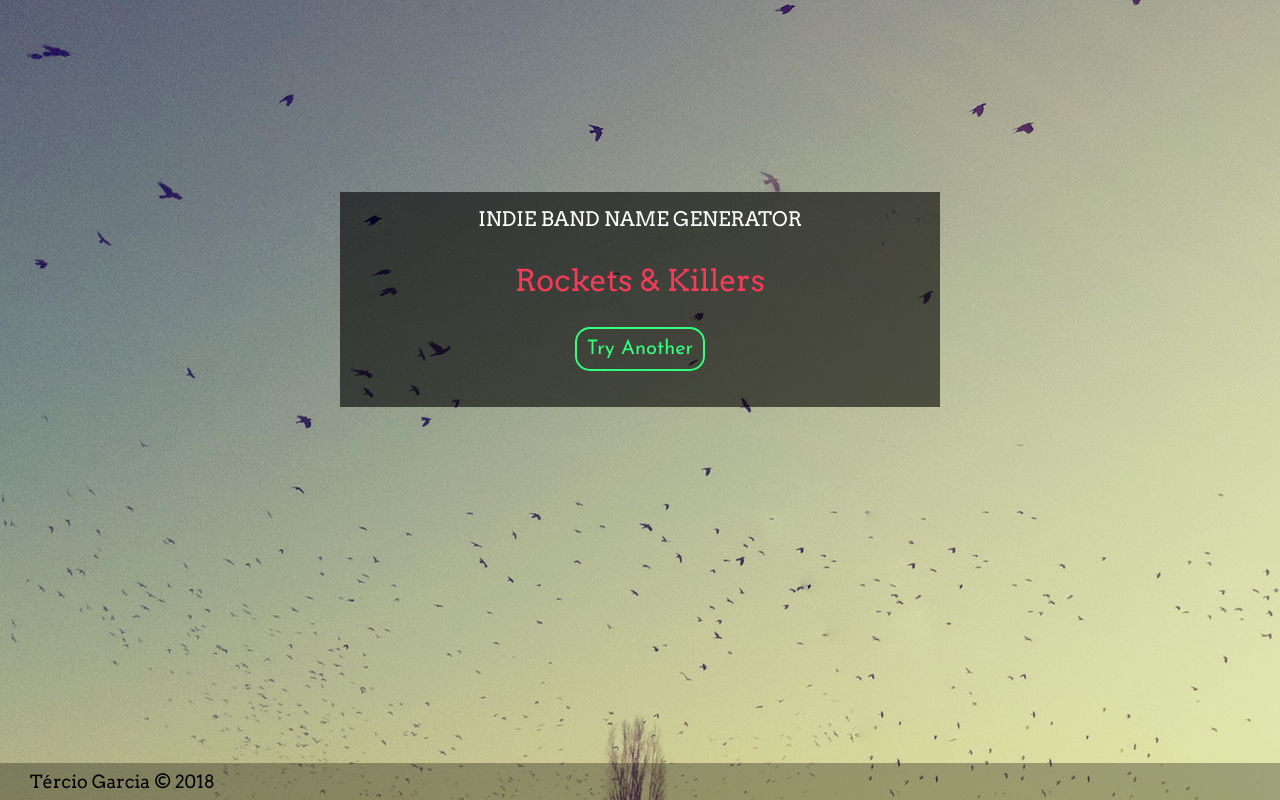
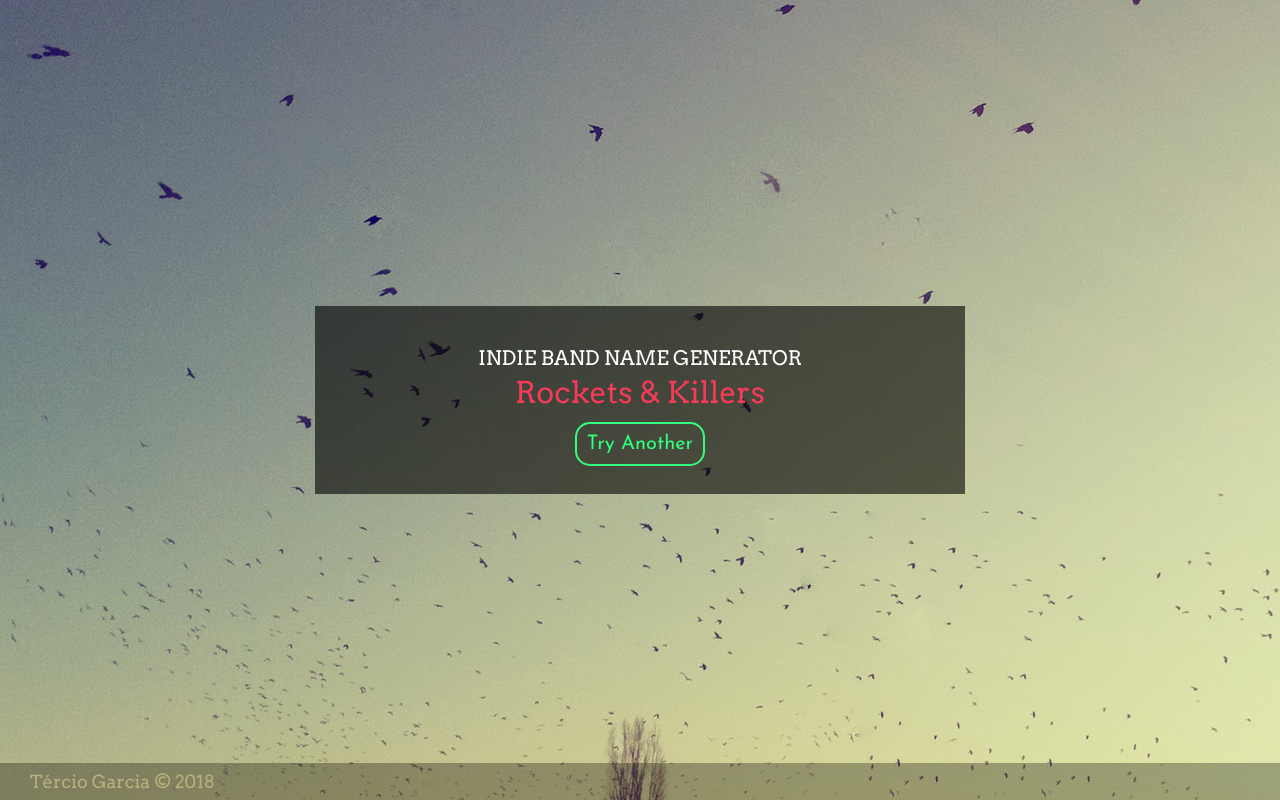
Before and after one commit to terciogarcia/indie-band-name-generator, a plain HTML site: page index.html in a window 1280 px wide. Drawn offline with Linux system fonts and the light colour scheme.

Commit message:
Melhorias no CSS

```diff
--- a/index.html
+++ b/index.html
@@ -1,35 +1,55 @@
 <html>
 <head>
+    <meta charset="UTF-8">
+    <meta name="author" content="Tércio Garcia">
+    <meta name="viewport" content="width=device-width, initial-scale=1.0, user-scalable=no">
+
+    <title>Indie band name generator</title>
+
     <link href="https://fonts.googleapis.com/css?family=Arvo" rel="stylesheet">
     <link href="https://fonts.googleapis.com/css?family=Josefin+Sans" rel="stylesheet">
 
     <style>
         body {
+            background-color: #575F74;
             height: 100%;
             padding: 0;
             margin: 0;
         }
 
+        .container {
+            -webkit-background-size: cover;
+            background-size: cover;
+            flex-grow: 1;
+            display: flex;
+            align-items: center;
+            justify-content: center;
+            background: url(background.jpg) no-repeat center;
+            height: 100%;
+        }
+
         .info {
-            padding-top: 15px;
+            padding: 40px 25px;
             background-color: rgba(0, 0, 0, 0.6);
             font-family: 'Arvo', serif;
             font-size: 20px;
             width: 600px;
             text-align: center;
-            margin: 15% auto;
-            min-height: 200px;
+            height: auto;
             color: #fff;
         }
 
         #name {
-            padding-top: 30px;
-            padding-bottom: 40px;
+            padding: 3px;
             font-size: 30px;
             color: #f53b57;
         }
 
         #refresh {
+            margin-top: 20px;
+        }
+
+        #refresh a {
             padding: 10px;
             cursor: pointer;
             border: 2px solid #32ff7e;
@@ -49,15 +69,6 @@
             color: #FFF;
         }
 
-        .container {
-            position: absolute;
-            -webkit-background-size: 100%;
-            background-size: 100%;
-            background: url(background.jpg) no-repeat center;
-            height: 100%;
-            width: 100%;
-        }
-
         .footer {
             padding-top: 8px;
             padding-bottom: 8px;
@@ -65,7 +76,7 @@
             position: absolute;
             bottom: 0;
             font-size: 18px;
-            color: #000000;
+            color: #BAB07F;
             background-color: rgba(0, 0, 0, 0.3);
             width: 100%;
         }
@@ -78,9 +89,11 @@
 <body>
 <div class="container">
     <div class="info">
-        INDIE BAND NAME GENERATOR
+        <div>INDIE BAND NAME GENERATOR</div>
         <div id="name"></div>
-        <a id="refresh">Try Another</a>
+        <div id="refresh">
+            <a>Try Another</a>
+        </div>
     </div>
     <div class="footer">
         <span> Tércio Garcia © 2018</span>
```
